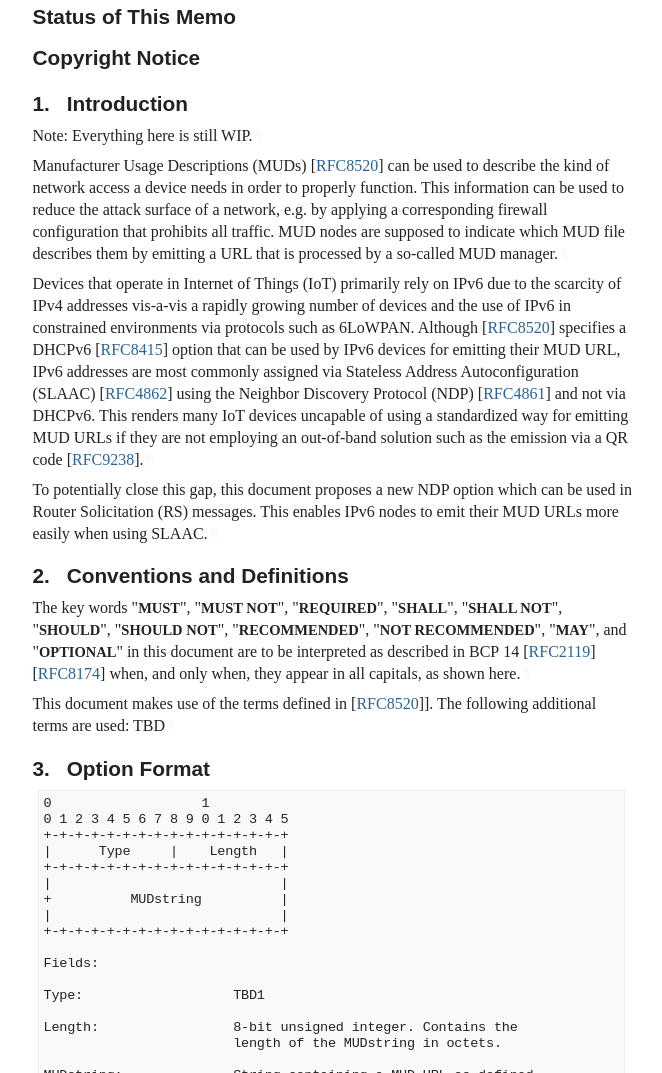
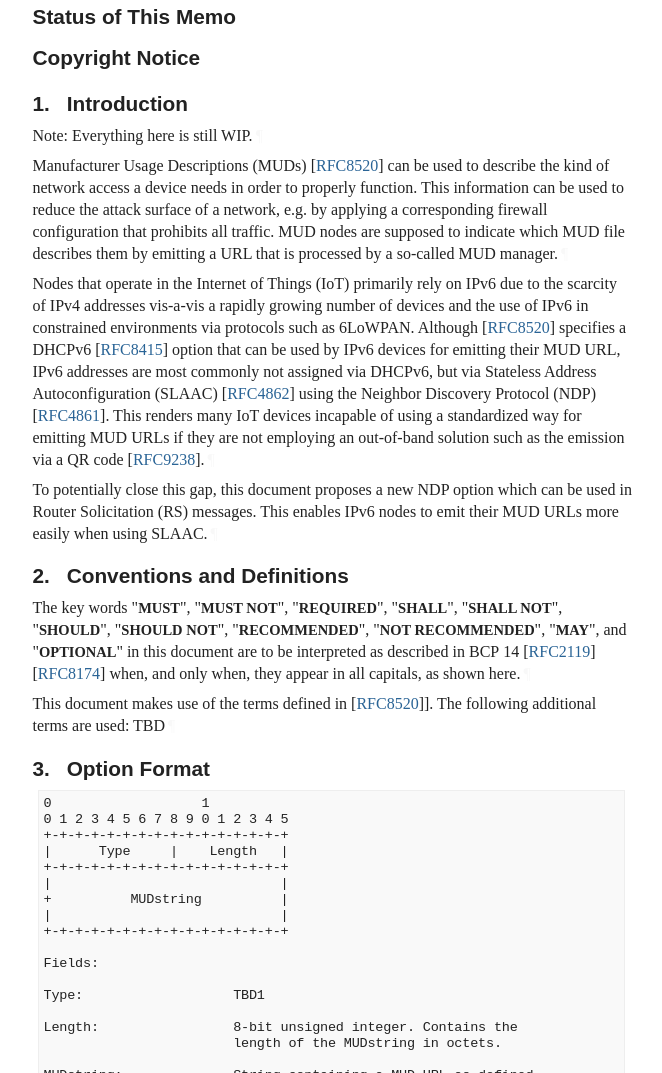
Before and after one commit to JKRhb/mud-ndp-option, a plain HTML site: page draft-romann-mud-ndp.html in a window 1280 px wide. Shown: the part 640-1713 px from the top of the page, without its empty margins (92-754 px from the left). Drawn offline with Linux system fonts and the light colour scheme; a web font is replaced by a local one.

Commit message:
Script updating gh-pages from a2c9100. [ci skip]

```diff
--- a/draft-romann-mud-ndp.html
+++ b/draft-romann-mud-ndp.html
@@ -1184,14 +1184,14 @@ This information can be used to reduce the attack surface of a network, e.g.
 by applying a corresponding firewall configuration that prohibits all traffic.
 MUD nodes are supposed to indicate which MUD file describes them by emitting
 a URL that is processed by a so-called MUD manager.<a href="#section-1-2" class="pilcrow">¶</a></p>
-<p id="section-1-3">Devices that operate in Internet of Things (IoT) primarily rely on IPv6 due to
-the scarcity of IPv4 addresses vis-a-vis a rapidly growing number of devices
+<p id="section-1-3">Nodes that operate in the Internet of Things (IoT) primarily rely on IPv6 due
+to the scarcity of IPv4 addresses vis-a-vis a rapidly growing number of devices
 and the use of IPv6 in constrained environments via protocols such as 6LoWPAN.
 Although <span>[<a href="#RFC8520" class="cite xref">RFC8520</a>]</span> specifies a DHCPv6 <span>[<a href="#RFC8415" class="cite xref">RFC8415</a>]</span> option that can be used by
-IPv6 devices for emitting their MUD URL, IPv6 addresses are most commonly
-assigned via Stateless Address Autoconfiguration (SLAAC) <span>[<a href="#RFC4862" class="cite xref">RFC4862</a>]</span> using the
-Neighbor Discovery Protocol (NDP) <span>[<a href="#RFC4861" class="cite xref">RFC4861</a>]</span> and not via DHCPv6.
-This renders many IoT devices uncapable of using a standardized way for
+IPv6 devices for emitting their MUD URL, IPv6 addresses are most commonly not
+assigned via DHCPv6, but via Stateless Address Autoconfiguration (SLAAC)
+<span>[<a href="#RFC4862" class="cite xref">RFC4862</a>]</span> using the Neighbor Discovery Protocol (NDP) <span>[<a href="#RFC4861" class="cite xref">RFC4861</a>]</span>.
+This renders many IoT devices incapable of using a standardized way for
 emitting MUD URLs if they are not employing an out-of-band solution such as the
 emission via a QR code <span>[<a href="#RFC9238" class="cite xref">RFC9238</a>]</span>.<a href="#section-1-3" class="pilcrow">¶</a></p>
 <p id="section-1-4">To potentially close this gap, this document proposes a new NDP option which
```
Also changed, not shown: draft-romann-mud-ndp.txt.
